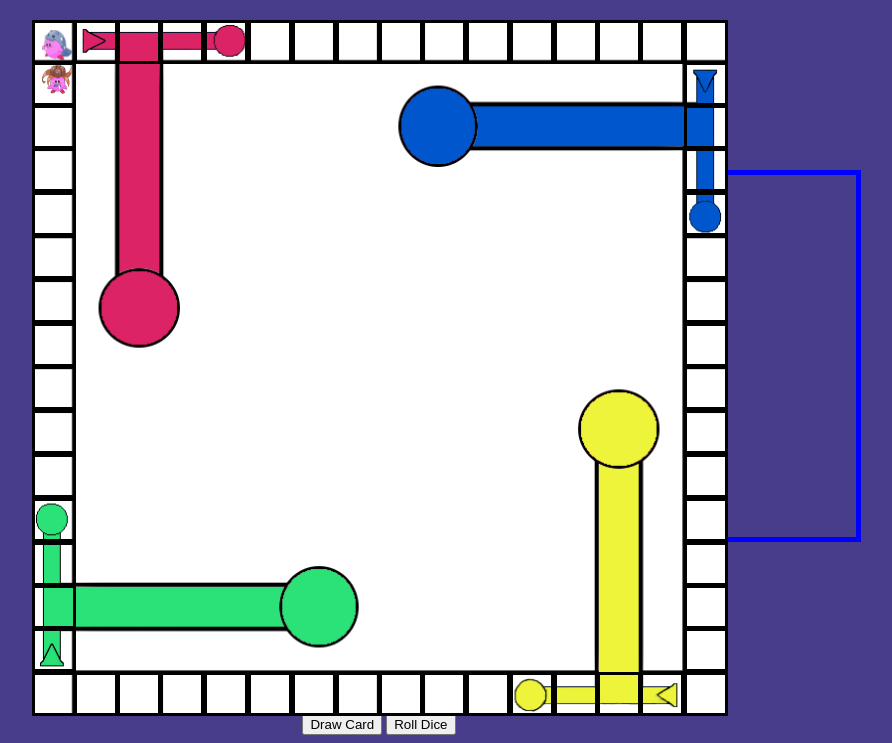
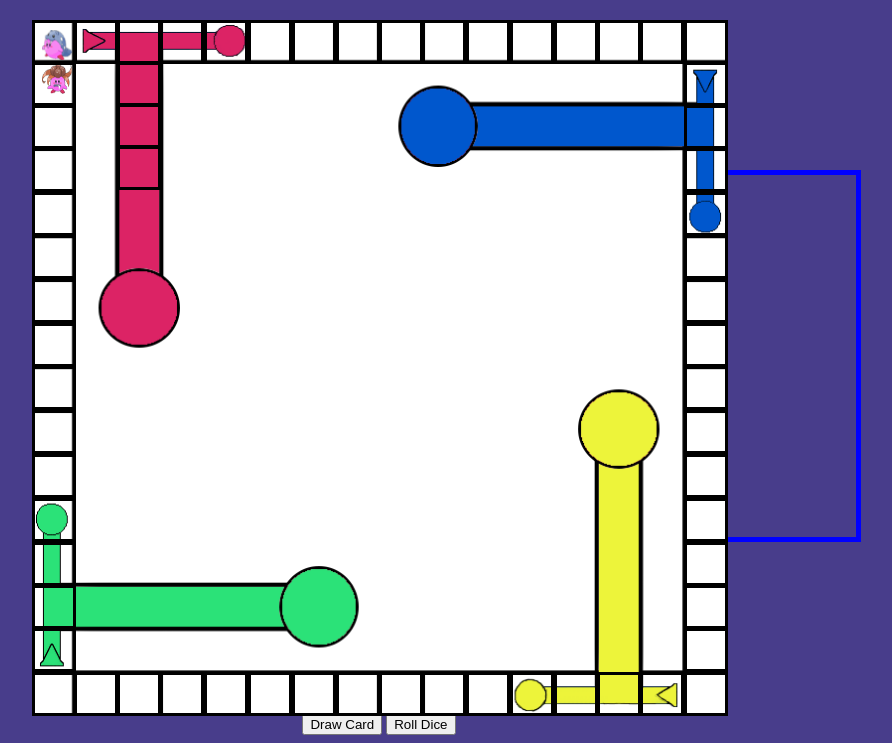
Before and after one commit to Osias-Sicklas/BoardGame, a plain HTML site: page index.html in a window 1280 px wide. Shown: the part 86-829 px from the top of the page, without its empty margins (261-1153 px from the left). Drawn offline with Linux system fonts and the light colour scheme.

Commit message:
added div 61-63

```diff
--- a/index.html
+++ b/index.html
@@ -154,6 +154,12 @@
           <div id="div59" ondrop="end(event)" ondragover="drop(event)"></div>
 
           <div id="div60" ondrop="end(event)" ondragover="drop(event)"></div>
+
+          <div id="div61" ondrop="end(event)" ondragover="drop(event)"></div>
+
+          <div id="div62" ondrop="end(event)" ondragover="drop(event)"></div>
+
+          <div id="div63" ondrop="end(event)" ondragover="drop(event)"></div>
     </div>
 
     <!--Drag and Drop rows-->
@@ -954,6 +960,46 @@
             left:0;
         }
 
+        #div61 {
+          float: left;
+          width: 24px;
+          height: 24px;
+          margin: 0px;
+          padding: 7px;
+          border: 3px solid black;
+          position: absolute;
+          z-index: 2;
+            top:42px;
+            left:85px;
+        }
+
+        #div62 {
+          float: left;
+          width: 24px;
+          height: 24px;
+          margin: 0px;
+          padding: 7px;
+          border: 3px solid black;
+          position: absolute;
+          z-index: 2;
+            top:84px;
+            left:85px;
+        }
+
+        #div63 {
+          float: left;
+          width: 24px;
+          height: 24px;
+          margin: 0px;
+          padding: 7px;
+          border: 3px solid black;
+          position: absolute;
+          z-index: 2;
+            top:126px;
+            left:85px;
+        }
+
+
     </style>
 
 <script>
```
